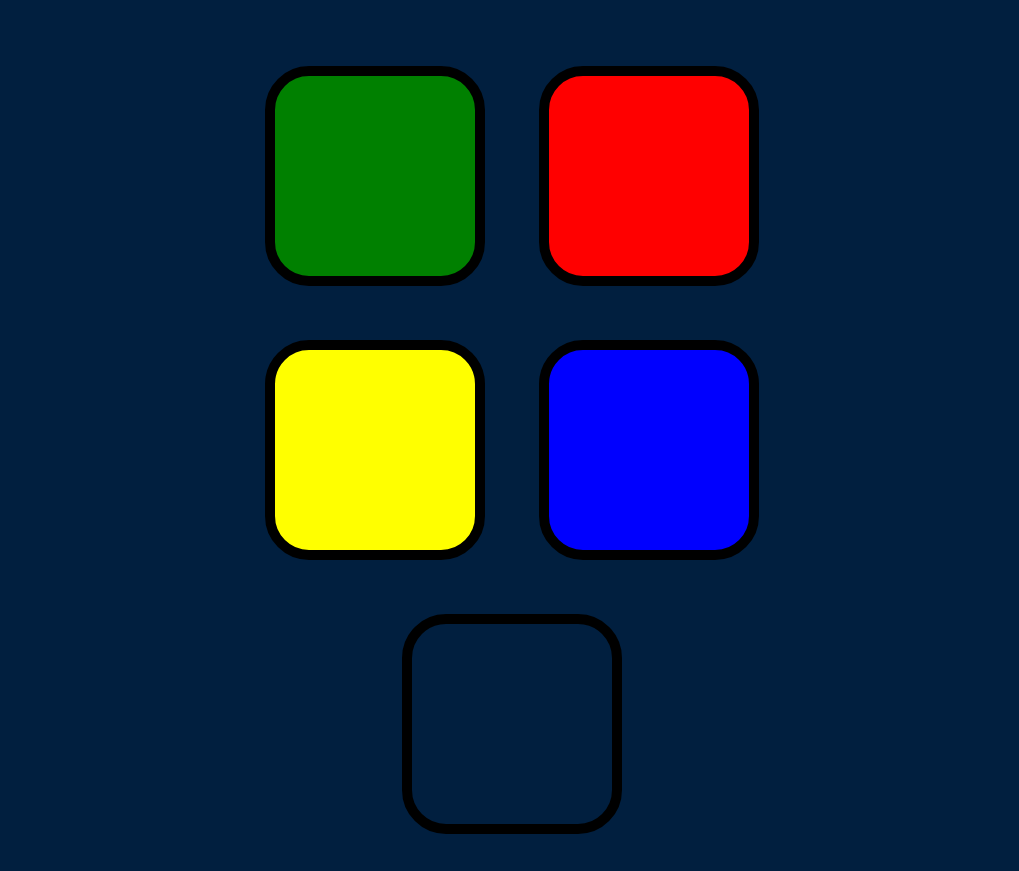
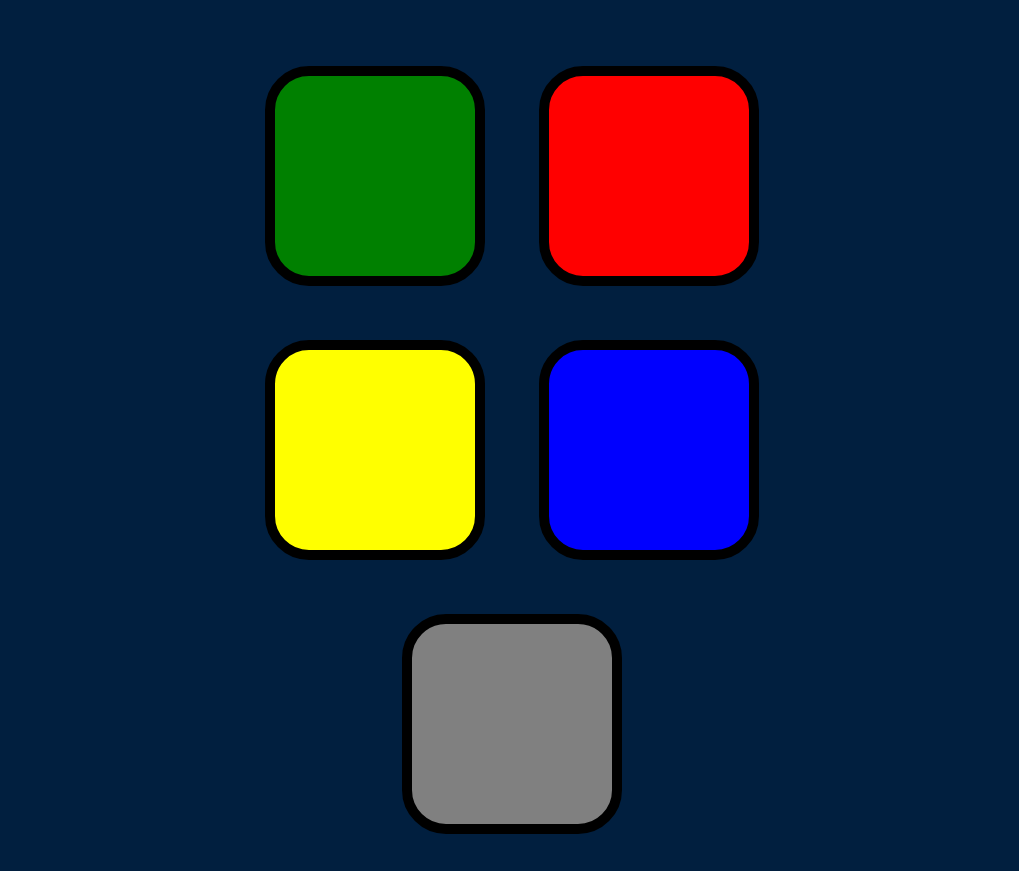
Before and after one commit to Vaishnavi-Ennam/project-2, a plain HTML site: page Simon-Game-main/index.html in a window 1280 px wide. Shown: the part 133-1004 px from the top of the page, without its empty margins (128-1147 px from the left). Drawn offline with nearby package versions, Linux system fonts and the light colour scheme.

Commit message:
Update styles.css
grey BG is added

```diff
--- a/Simon-Game-main/styles.css
+++ b/Simon-Game-main/styles.css
@@ -47,6 +47,9 @@ body {
   background-color: yellow;
 }
 
+.grey {
+  background-color: grey;
+}
 .pressed {
   box-shadow: 0 0 20px white;
   background-color: grey;
```
